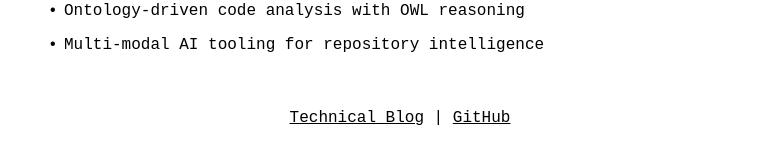
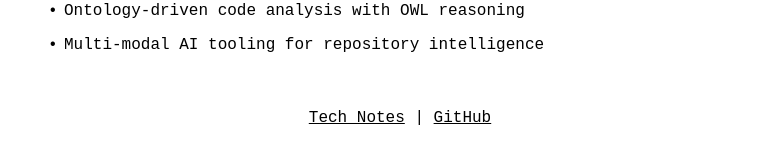
Before and after one commit to repolex-ai/repolex-www, a Jekyll site: the page built from index.md, in a window 1280 px wide. Shown: the part 437-601 px from the top of the page, without its empty margins (240-999 px from the left). Built offline with Jekyll 4.4.1, drawn with Linux system fonts in a browser that asks for light colours.

Commit message:
Change 'Technical Blog' to 'Tech Notes'
More modern, less 2005.

Co-Authored-By: spacegoatai <spacegoatai@gmail.com>

```diff
--- a/_layouts/blog-sidebar.html
+++ b/_layouts/blog-sidebar.html
@@ -10,7 +10,7 @@
     <div class="nav-sidebar">
         <div class="nav-header">
             <h2><a href="{{ '/' | relative_url }}">repolex.ai</a></h2>
-            <p class="nav-subtitle">Technical Blog</p>
+            <p class="nav-subtitle">Tech Notes</p>
         </div>
         <div class="post-list">
             {% for post in site.posts %}
--- a/index.md
+++ b/index.md
@@ -19,5 +19,5 @@
 </section>
 
 <section class="links">
-    <p><a href="{{ '/blog' | relative_url }}">Technical Blog</a> | <a href="https://github.com/repolex-ai">GitHub</a></p>
+    <p><a href="{{ '/blog' | relative_url }}">Tech Notes</a> | <a href="https://github.com/repolex-ai">GitHub</a></p>
 </section>
```
